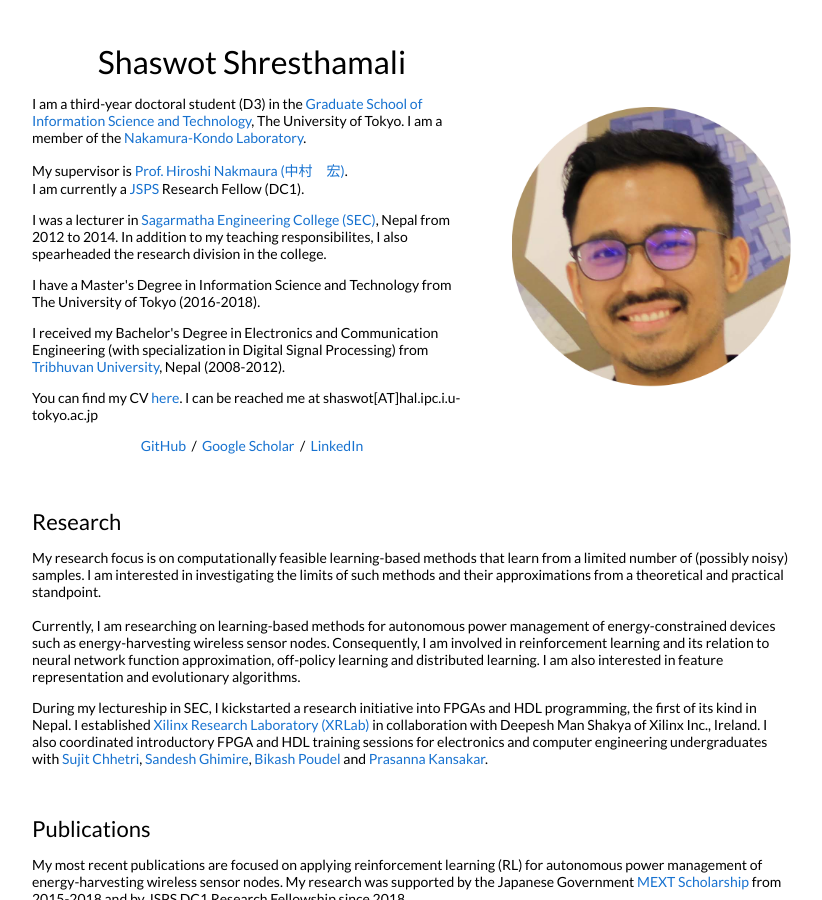
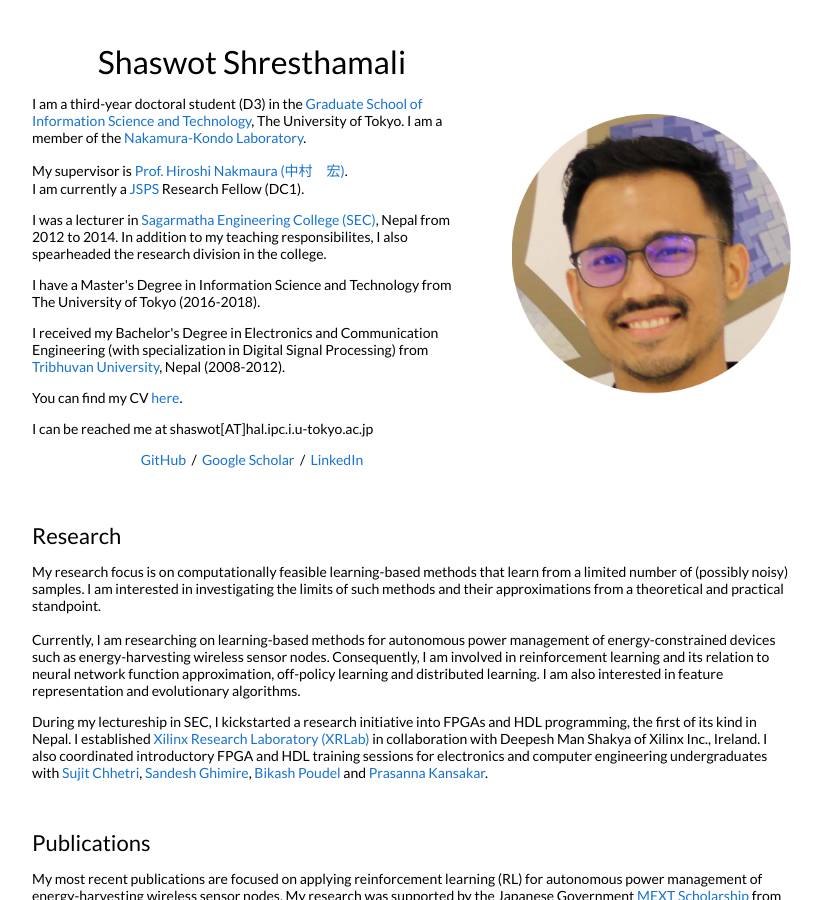
Before and after one commit to shaswot/shaswot.github.io, a Jekyll site: the page built from _posts/2019-11-17-iccd2019.markdown, in a window 1280 px wide and 900 px high. Shown: the whole window, without its empty margins (228-1050 px from the left). Built offline with Jekyll 4.4.1, drawn with Linux system fonts in a browser that asks for light colours.

Commit message:
Update default.html

```diff
--- a/_layouts/default.html
+++ b/_layouts/default.html
@@ -52,7 +52,10 @@
                 from <a href="http://doece.pcampus.edu.np/">Tribhuvan University</a>, Nepal (2008-2012).
               </p>
               <p>
-                You can find my CV <a href="/pdfs/cv-master.pdf">here</a>. I can be reached me at shaswot[AT]hal.ipc.i.u-tokyo.ac.jp
+                You can find my CV <a href="/pdfs/cv-master.pdf">here</a>.
+              </p>
+              <p>
+                I can be reached me at shaswot[AT]hal.ipc.i.u-tokyo.ac.jp
               </p>
               <p style="text-align:center">
                 <a href="https://github.com/shaswot">GitHub</a> &nbsp;/&nbsp;
```
